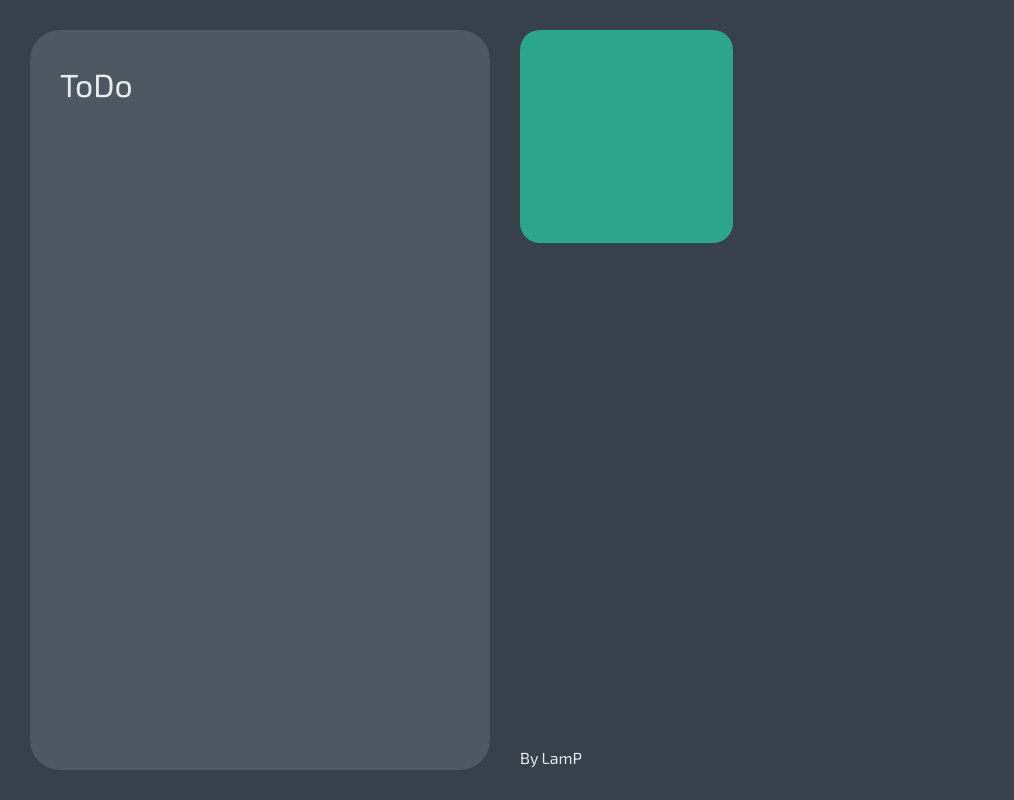
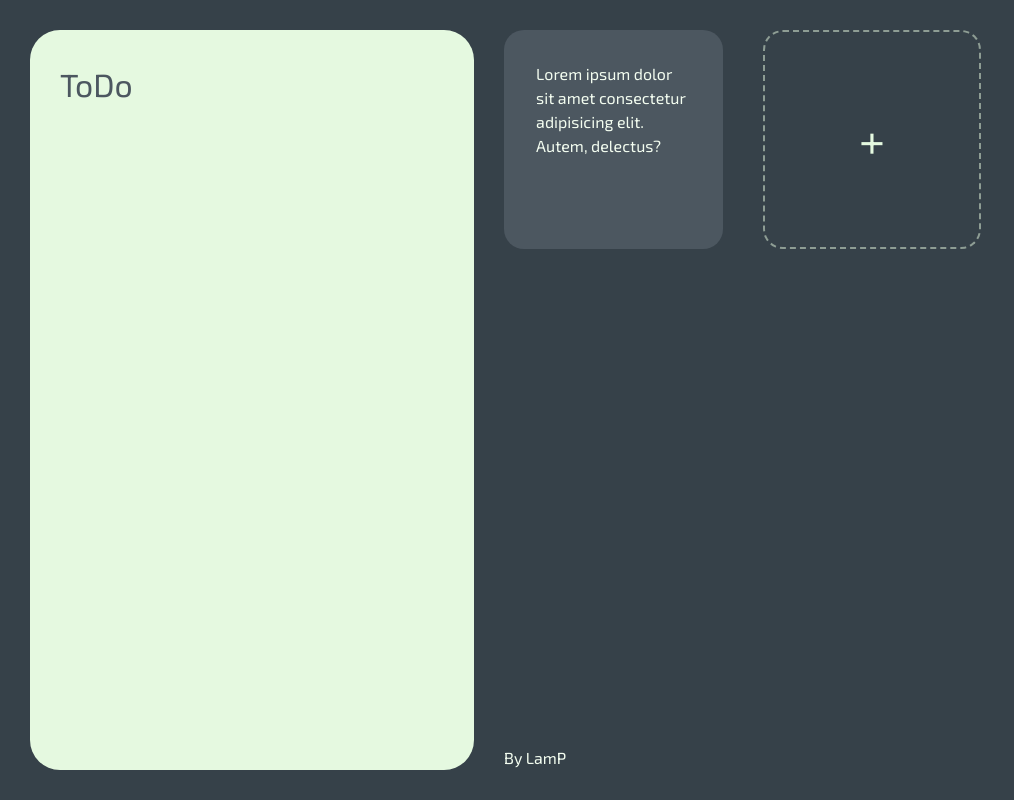
Before and after one commit to SalamPS/browser-dashboard, a React (Vite) app: page / in a window 1280 px wide. Shown: the whole page, without its empty margins (0-1014 px from the left). Built offline with nearby package versions, Linux system fonts and the light colour scheme.

Commit message:
chore(widget): Stylized

```diff
--- a/src/App.jsx
+++ b/src/App.jsx
@@ -1,4 +1,40 @@
+/* eslint-disable react/prop-types */
+import { useState } from "react"
+
+const Widget = ({isEmpty, newBlock}) => {
+  return (
+    <div className={`block ${isEmpty ? 'empty' : ''}`}>
+      {isEmpty?
+      <div className="widget insert" onClick={newBlock}>
+        <span>+</span>
+      </div>
+      :
+      <div className="widget feat">
+        <div className="body">Lorem ipsum dolor sit amet consectetur adipisicing elit. Autem, delectus?</div>
+      </div>}
+    </div>
+  )
+}
+
 export default function App () {
+  const [Block, setBlock] = useState([
+    {},
+    {isEmpty: true},
+  ])
+
+  const newBlock = () => {
+    const copy = Block.slice();
+    if(copy.length == 6) copy.pop();
+    copy.splice(copy.length-2, 0, {});
+    setBlock(copy)
+  }
+  const removeBlock = () => {
+    const copy = Block.slice();
+    if(copy.length == 6) copy.pop();
+    copy.splice(copy.length-2, 0, {});
+    setBlock(copy)
+  }
+
   return (<>
     <main>
       <div className="container">
@@ -9,7 +45,10 @@ export default function App () {
         </div>
         <div className="blocks">
           <div className="box">
-            <div className="block"></div>
+            {Block.map((content, i) => (<Widget key={i}
+              isEmpty={content.isEmpty}
+              newBlock={newBlock}
+            />))}
           </div>
           <div>By LamP</div>
         </div>
--- a/src/index.css
+++ b/src/index.css
@@ -3,7 +3,7 @@
   line-height: 1.5;
   font-weight: 400;
   color-scheme: light dark;
-  color: rgba(255, 255, 255, 0.87);
+  color: #f3fdf0;
   background-color: #364149;
   font-synthesis: none;
   text-rendering: optimizeLegibility;
@@ -25,8 +25,9 @@ body {
 
 main {
   margin: 30px;
+  margin-right: 0;
   height: calc(100vh - 60px);
-  width: calc(100vw - 60px);
+  width: calc(100vw - 30px);
   overflow: hidden;
 }
 
@@ -39,13 +40,15 @@ main {
 
 .todo {
   border-radius: 30px;
-  background-color: #4C5760;
+  background-color: #E5F9E0;
+  color: #4C5760;
   width: 400px;
   padding: 30px;
   margin-right: 30px;
 }
 
 .blocks {
+  width: calc(100% - 442px);
   border-radius: 30px;
   flex-grow: 1;
 }
@@ -56,10 +59,39 @@ main {
 }
 
 .block {
-  width: calc(33.3333333333% - 30px);
+  transition: 0.2s;
+  position: relative;
+  border-radius: 20px;
+  margin: 0 40px 40px 0;
   display: inline-block;
-  border-radius: 20px;
+  background-color: #4C5760;
   aspect-ratio: 1/1;
-  margin: 0 30px 30px 0;
-  background-color: #2CA58D;
+  width: calc(33.3333333333% - 40px - 4px);
+  border: dashed 2px rgba(76, 87, 96, 0);
+}
+.block.empty {
+  cursor: pointer;
+  background-color: transparent;
+  border-color: rgba(229, 249, 224, 0.5019607843);
+  color: #E5F9E0;
+}
+.block.empty:hover {
+  color: #4C5760;
+  border-style: solid;
+  background-color: rgba(229, 249, 224, 0.5019607843);
+}
+
+.widget {
+  display: flex;
+  position: absolute;
+  justify-content: center;
+  height: 100%;
+  width: 100%;
+}
+.widget.insert {
+  align-items: center;
+  font-size: 3rem;
+}
+.widget .body {
+  padding: 30px;
 }/*# sourceMappingURL=index.css.map */
```
